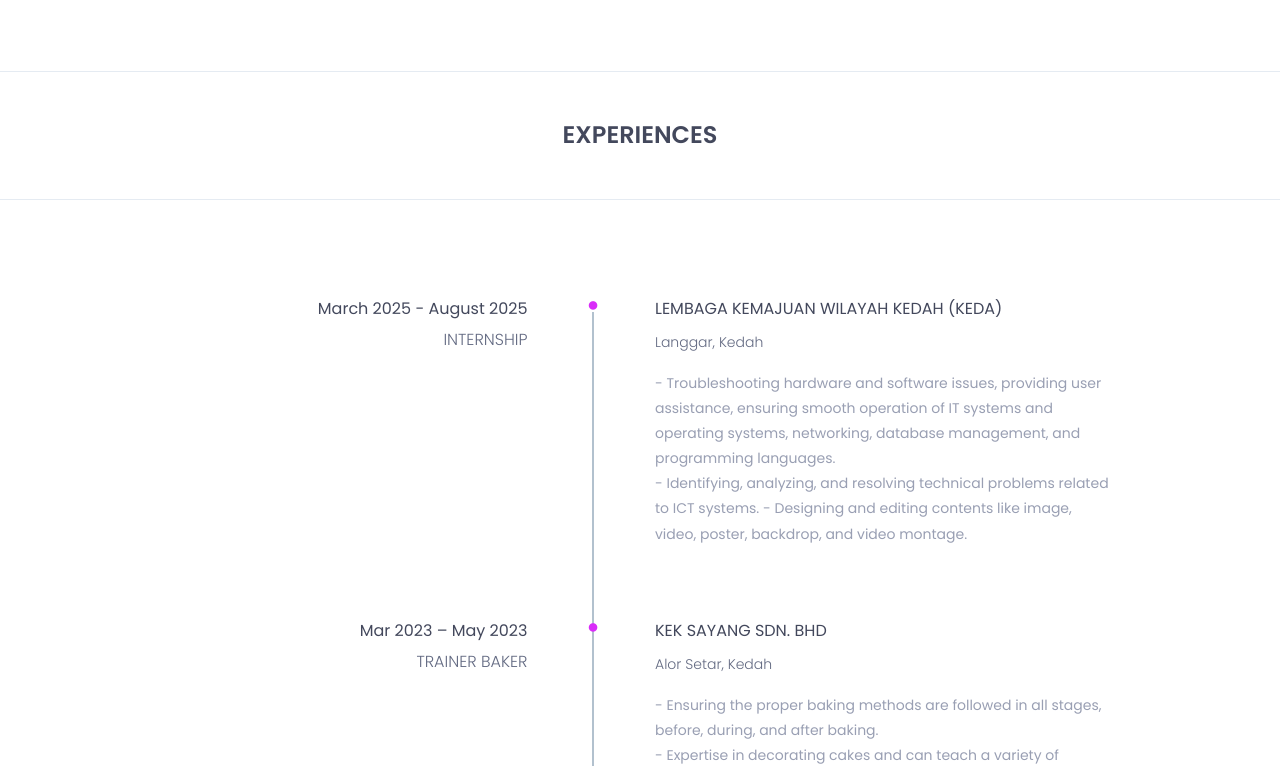
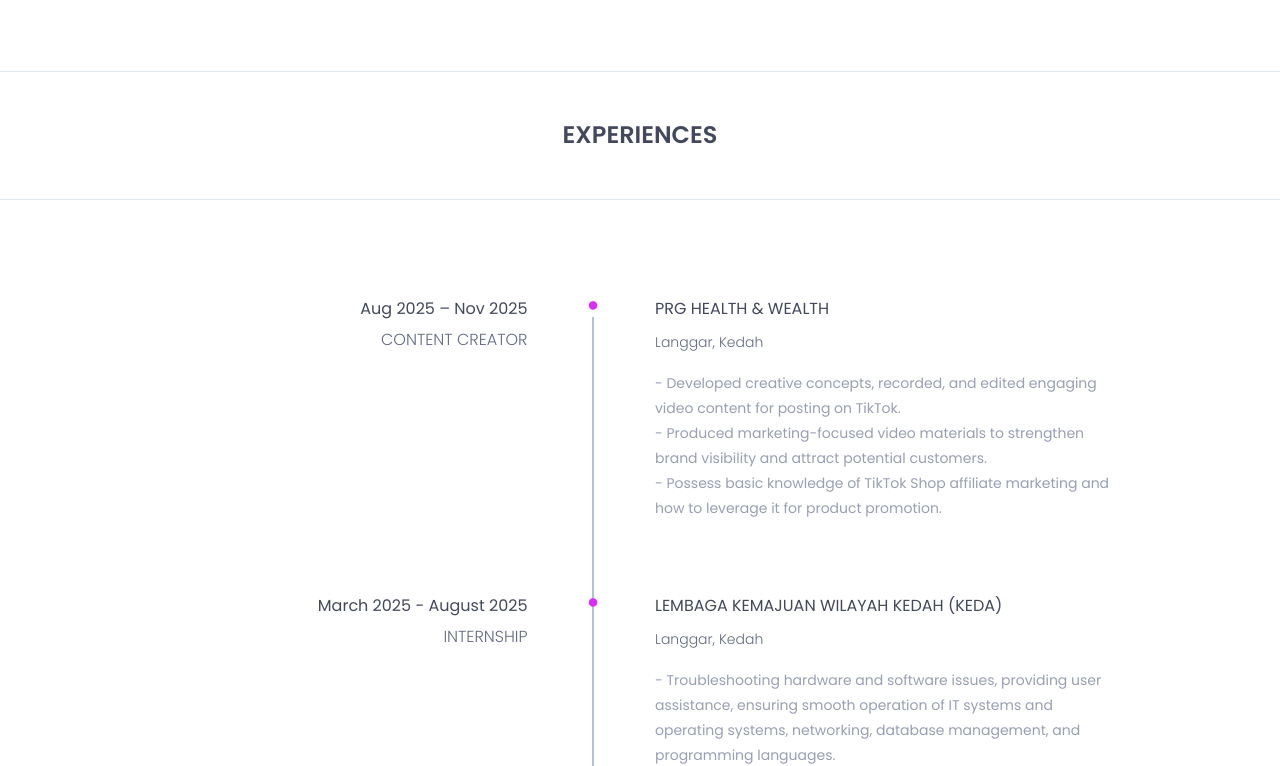
Before and after one commit to fatinatirahzulkefli/PORTFOLIO_NUR-FATIN-ATIRAH-BINTI-MAHMAD-ZULKEFLI, a plain HTML site: page index.html in a window 1280 px wide. Shown: the part 3964-4730 px from the top of the page. Drawn offline with nearby package versions, Linux system fonts and the light colour scheme.

Commit message:
Update index.html

```diff
--- a/index.html
+++ b/index.html
@@ -207,7 +207,7 @@
 											UITM KAMPUS PUNCAK PERDANA
 										</h4>
 										<h5>Shah Alam, Selangor</h5>
-										<h5>3.61</h5>
+										<h5>3.7</h5>
 										<p class="description">
 											This program focuses on the management of digital information, content organization, and ICT-based solutions. It covers areas such as
 											information systems, database management, programming, mobile application development, digital content management, and data visualization.
@@ -535,6 +535,40 @@
 				<div class="experience-content">
 						<div class="main-timeline">
 							<ul>
+
+
+								<li>
+									<div class="single-timeline-box fix">
+										<div class="row">
+											<div class="col-md-5">
+												<div class="experience-time text-right">
+													<h2>Aug 2025 – Nov 2025</h2>
+													<h3>Content Creator</h3>
+												</div><!--/.experience-time-->
+											</div><!--/.col-->
+											<div class="col-md-offset-1 col-md-5">
+												<div class="timeline">
+													<div class="timeline-content">
+														<h4 class="title">
+															<span><i class="fa fa-circle" aria-hidden="true"></i></span>
+															PRG Health & Wealth
+														</h4>
+														<h5>Langgar, Kedah</h5>
+														<p class="description">
+															- Developed creative concepts, recorded, and edited engaging video content
+															for posting on TikTok. </br>
+															- Produced marketing-focused video materials to strengthen brand visibility
+															and attract potential customers.  </br>
+															- Possess basic knowledge of TikTok Shop affiliate marketing and how to
+															leverage it for product promotion.
+														</p>
+													</div><!--/.timeline-content-->
+												</div><!--/.timeline-->
+											</div><!--/.col-->
+										</div>
+									</div><!--/.single-timeline-box-->
+								</li>
+
 								<li>
 									<div class="single-timeline-box fix">
 										<div class="row">
```
